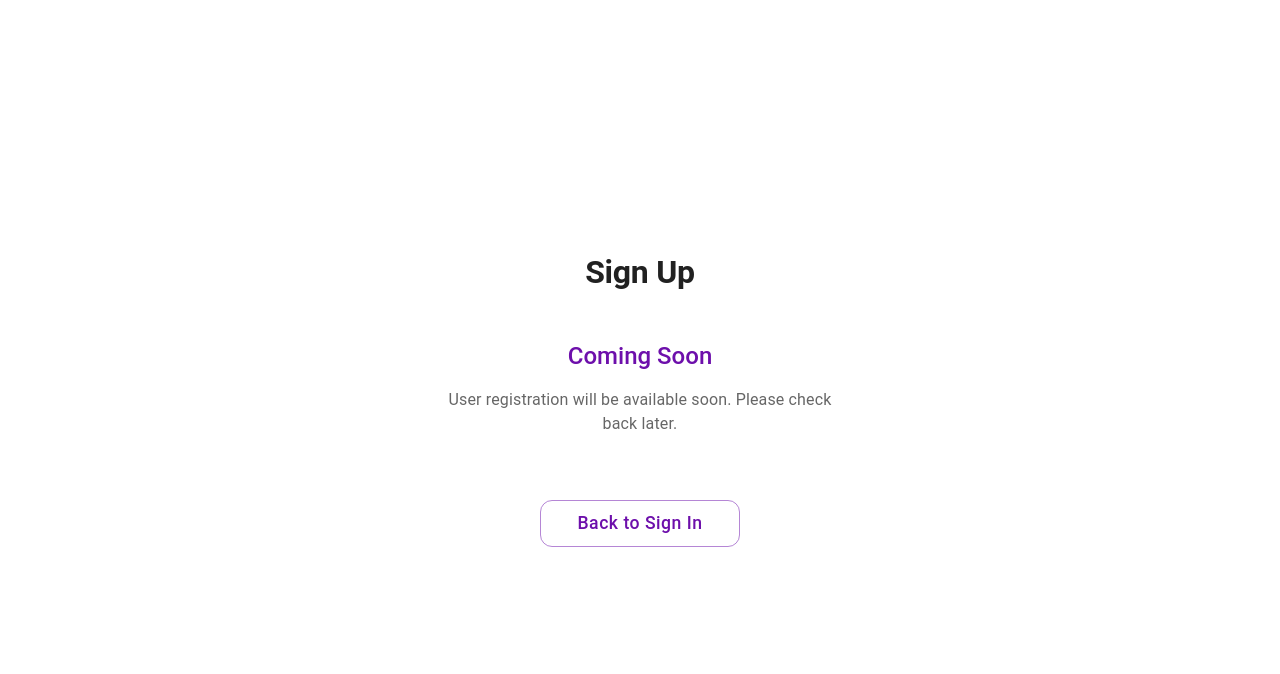
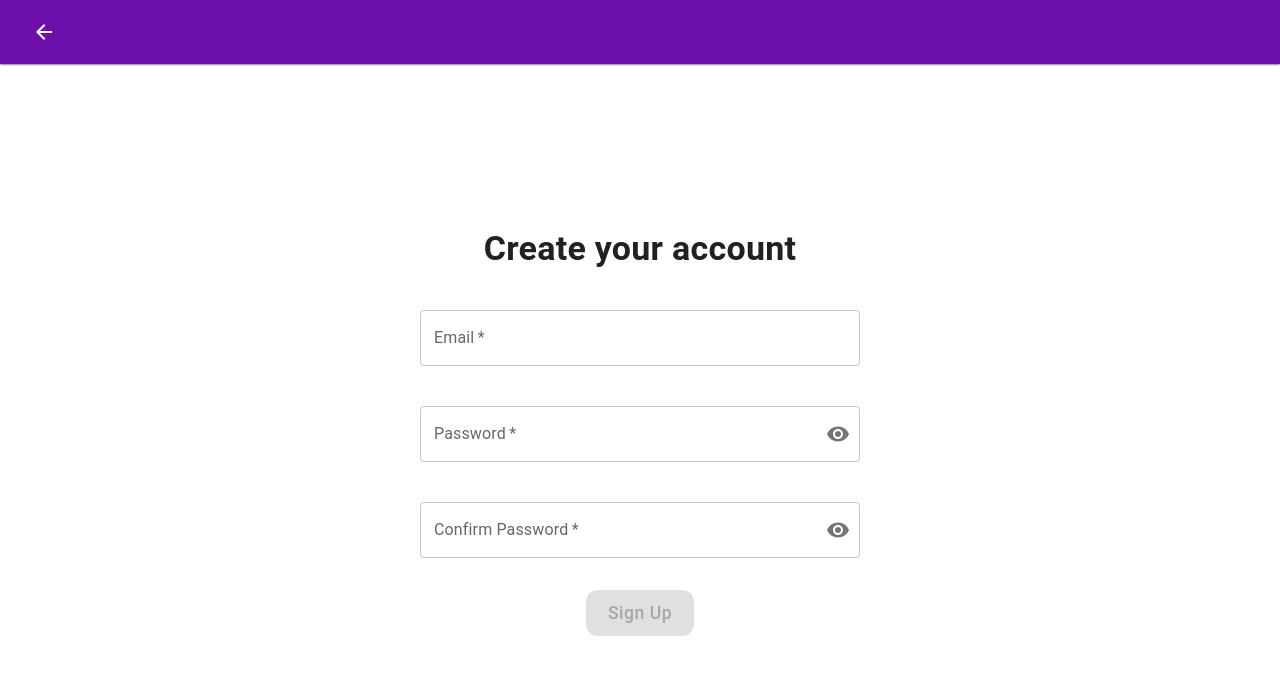
Before and after one commit to mdb255/cat-slideshow-pwa-demo, a React (Vite) app in the folder front-end/cat-slideshow/: page /sign-up in a window 1280 px wide. Shown: the top 674 px of the page. Built offline with nearby package versions, Linux system fonts and the light colour scheme; no server answers.

Commit message:
Add sign-up screen and RTK endpoints

```diff
--- a/front-end/cat-slideshow/src/components/sign-up-screen/sign-up-screen.tsx
+++ b/front-end/cat-slideshow/src/components/sign-up-screen/sign-up-screen.tsx
@@ -1,101 +1,208 @@
-import { Box, Typography, Container, Button } from '@mui/material'
+import { useState } from 'react'
+import { Box, Typography, Container, Button, TextField, Alert, IconButton, InputAdornment } from '@mui/material'
+import { Visibility, VisibilityOff } from '@mui/icons-material'
 import { useNavigate } from 'react-router-dom'
 import { stylesWithLabels } from '../../modules/util/styles-util'
 import theme from '../../modules/theme/theme'
+import { catSlideshowApi } from '../../rtk/cat-slideshow-api'
+import TopNavBar from '../design-system/top-nav-bar'
 
 function SignUpScreen() {
     const navigate = useNavigate()
 
-    const handleBackClick = () => {
-        navigate('/login')
+    const [step, setStep] = useState<1 | 2>(1)
+    const [email, setEmail] = useState('')
+    const [password, setPassword] = useState('')
+    const [confirmPassword, setConfirmPassword] = useState('')
+    const [confirmationCode, setConfirmationCode] = useState('')
+    const [showPw, setShowPw] = useState(false)
+    const [showConfirmPw, setShowConfirmPw] = useState(false)
+    const [error, setError] = useState('')
+
+    const [signup, { isLoading: isSigningUp }] = catSlideshowApi.useSignupMutation()
+    const [confirmSignup, { isLoading: isConfirming }] = catSlideshowApi.useConfirmSignupMutation()
+
+    const isValidEmail = (val: string) => /.+@.+\..+/.test(val)
+
+    const handleSubmitStep1 = async (e: React.FormEvent) => {
+        e.preventDefault()
+        setError('')
+        if (!isValidEmail(email)) {
+            setError('Enter a valid email')
+            return
+        }
+        if (!password || !confirmPassword) {
+            setError('Enter password in both fields')
+            return
+        }
+        if (password !== confirmPassword) {
+            setError('Passwords do not match')
+            return
+        }
+        try {
+            await signup({ email: email.trim(), password }).unwrap()
+            setStep(2)
+        } catch (err: any) {
+            setError(err?.data?.detail || 'Sign up failed')
+        }
     }
 
+    const handleSubmitStep2 = async (e: React.FormEvent) => {
+        e.preventDefault()
+        setError('')
+        if (!confirmationCode.trim()) {
+            setError('Enter the confirmation code')
+            return
+        }
+        try {
+            await confirmSignup({ email: email.trim(), confirmation_code: confirmationCode.trim() }).unwrap()
+            navigate('/login')
+        } catch (err: any) {
+            setError(err?.data?.detail || 'Confirmation failed')
+        }
+    }
+
+    const passwordsMismatch = password.length > 0 && confirmPassword.length > 0 && password !== confirmPassword
+    const isStep1Valid = () => isValidEmail(email) && password.length > 0 && confirmPassword.length > 0 && !passwordsMismatch
+
     return (
-        <Container sx={styles.container} maxWidth="lg">
+        <>
+            <TopNavBar />
+            <Container sx={styles.container} maxWidth="sm">
                 <Box sx={styles.content}>
-                <Typography
-                    variant="h2"
-                    component="h1"
-                    sx={styles.title}
-                >
-                    Sign Up
+                    <Typography variant="h4" component="h1" sx={styles.title}>
+                        {step === 1 ? 'Create your account' : 'Confirm your email'}
                     </Typography>
 
-                <Box sx={styles.messageContainer}>
-                    <Typography
-                        variant="h5"
-                        component="p"
-                        sx={styles.message}
-                    >
-                        Coming Soon
-                    </Typography>
-                    <Typography
-                        variant="body1"
-                        component="p"
-                        sx={styles.description}
-                    >
-                        User registration will be available soon. Please check back later.
-                    </Typography>
-                </Box>
+                    {step === 1 ? (
+                        <Box component="form" onSubmit={handleSubmitStep1} sx={styles.form}>
+                            <TextField
+                                label="Email"
+                                type="email"
+                                fullWidth
+                                required
+                                value={email}
+                                onChange={(e) => setEmail(e.target.value)}
+                                margin="normal"
+                                disabled={isSigningUp}
+                            />
+                            <TextField
+                                label="Password"
+                                type={showPw ? 'text' : 'password'}
+                                fullWidth
+                                required
+                                value={password}
+                                onChange={(e) => setPassword(e.target.value)}
+                                margin="normal"
+                                disabled={isSigningUp}
+                                slotProps={{
+                                    input: {
+                                        endAdornment: (
+                                            <InputAdornment position="end">
+                                                <IconButton onClick={() => setShowPw((s) => !s)} edge="end" aria-label="toggle password visibility">
+                                                    {showPw ? <VisibilityOff /> : <Visibility />}
+                                                </IconButton>
+                                            </InputAdornment>
+                                        ),
+                                    },
+                                }}
+                            />
+                            <TextField
+                                label="Confirm Password"
+                                type={showConfirmPw ? 'text' : 'password'}
+                                fullWidth
+                                required
+                                value={confirmPassword}
+                                onChange={(e) => setConfirmPassword(e.target.value)}
+                                margin="normal"
+                                disabled={isSigningUp}
+                                error={passwordsMismatch}
+                                helperText={passwordsMismatch ? "Passwords don't match" : undefined}
+                                slotProps={{
+                                    input: {
+                                        endAdornment: (
+                                            <InputAdornment position="end">
+                                                <IconButton onClick={() => setShowConfirmPw((s) => !s)} edge="end" aria-label="toggle confirm password visibility">
+                                                    {showConfirmPw ? <VisibilityOff /> : <Visibility />}
+                                                </IconButton>
+                                            </InputAdornment>
+                                        ),
+                                    },
+                                }}
+                            />
+
+                            {error && <Alert severity="error" sx={styles.error}>{error}</Alert>}
 
                             <Box sx={styles.actions}>
-                    <Button
-                        variant="outlined"
-                        size="large"
-                        onClick={handleBackClick}
-                        sx={styles.backButton}
-                    >
-                        Back to Sign In
+                                <Button type="submit" variant="contained" size="large" disabled={isSigningUp || !isStep1Valid()}>
+                                    {isSigningUp ? 'Creating account…' : 'Sign Up'}
                                 </Button>
                             </Box>
                         </Box>
+                    ) : (
+                        <Box component="form" onSubmit={handleSubmitStep2} sx={styles.form}>
+                            <TextField
+                                label="Email"
+                                fullWidth
+                                value={email}
+                                margin="normal"
+                                disabled
+                            />
+                            <TextField
+                                label="Confirmation Code"
+                                fullWidth
+                                required
+                                value={confirmationCode}
+                                onChange={(e) => setConfirmationCode(e.target.value)}
+                                margin="normal"
+                                disabled={isConfirming}
+                            />
+
+                            {error && <Alert severity="error" sx={styles.error}>{error}</Alert>}
+
+                            <Box sx={styles.actions}>
+                                <Button type="submit" variant="contained" size="large" disabled={isConfirming || !confirmationCode.trim()}>
+                                    {isConfirming ? 'Confirming…' : 'Confirm'}
+                                </Button>
+                            </Box>
+                        </Box>
+                    )}
+                </Box>
             </Container>
+        </>
     )
 }
 
 let styles = {
     container: {
         display: 'flex',
-        flexDirection: 'column',
         alignItems: 'center',
         justifyContent: 'center',
-        minHeight: '100vh',
-        textAlign: 'center',
+        minHeight: 'calc(100vh - 64px)',
         padding: theme.spacing(4),
     },
     content: {
-        display: 'flex',
-        flexDirection: 'column',
-        alignItems: 'center',
-        gap: theme.spacing(4),
-        maxWidth: 600,
+        width: '100%',
+        maxWidth: 440,
     },
     title: {
         fontWeight: 600,
-        fontSize: '2rem',
-        marginBottom: theme.spacing(2),
+        textAlign: 'center',
+        marginBottom: theme.spacing(3),
     },
-    messageContainer: {
+    form: {
         display: 'flex',
         flexDirection: 'column',
-        alignItems: 'center',
         gap: theme.spacing(2),
-        marginBottom: theme.spacing(4),
-    },
-    message: {
-        fontWeight: 500,
-        color: theme.palette.primary.main,
-    },
-    description: {
-        color: theme.palette.text.secondary,
-        maxWidth: 400,
     },
     actions: {
         display: 'flex',
+        gap: theme.spacing(2),
         justifyContent: 'center',
+        marginTop: theme.spacing(1),
     },
-    backButton: {
-        minWidth: 200,
+    error: {
+        mt: 1,
     },
 }
 
--- a/front-end/cat-slideshow/src/rtk/auth/auth-endpoints.ts
+++ b/front-end/cat-slideshow/src/rtk/auth/auth-endpoints.ts
@@ -7,6 +7,20 @@ export function getAuthEndpoints(builder: EndpointBuilder<any, any, any>) {
                 url: 'auth/login',
                 method: 'POST',
                 body: credentials,
+            }),
+        }),
+        signup: builder.mutation<{ message: string }, { email: string; password: string }>({
+            query: (payload) => ({
+                url: 'auth/signup',
+                method: 'POST',
+                body: payload,
+            }),
+        }),
+        confirmSignup: builder.mutation<{ message: string }, { email: string; confirmation_code: string }>({
+            query: (payload) => ({
+                url: 'auth/confirm-signup',
+                method: 'POST',
+                body: payload,
             }),
         }),
         resume: builder.mutation<{ access_token: string; access_token_expires_in_ms: number }, void>({
```
Lines whose indentation alone changed are shown as unchanged.
